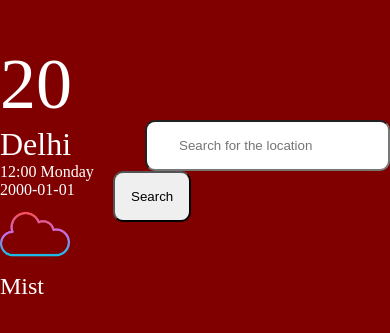
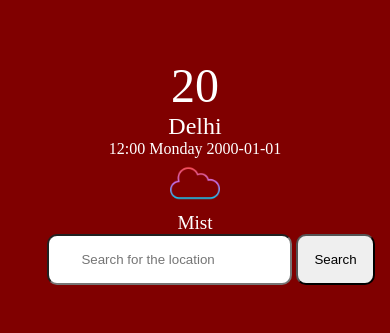
Before and after one commit to Arvinrasool/weather-app, a plain HTML site: page index.html in a window 390 px wide. Shown: the part 251-584 px from the top of the page. Drawn offline with Linux system fonts and the light colour scheme; no server answers.

Commit message:
changes made to index.css for mobile responsiveness

```diff
--- a/index.css
+++ b/index.css
@@ -42,3 +42,31 @@ footer form button{
     padding:1rem;
     border-radius:10px
 }
+
+@media screen and (max-width: 400px) {
+    .container{
+        flex-direction: column;
+        justify-content: center;
+        align-items: center;
+    }
+
+    .weathercontainer{
+        text-align: center;
+    }
+
+    .temperature{
+        font-size: 3rem;
+    }
+
+    .location{
+        font-size: 1.5rem;
+    }
+
+    .image img{
+        height: 50px;
+    }
+
+    .image p{
+        font-size: 1.2rem;
+    }
+}
```
